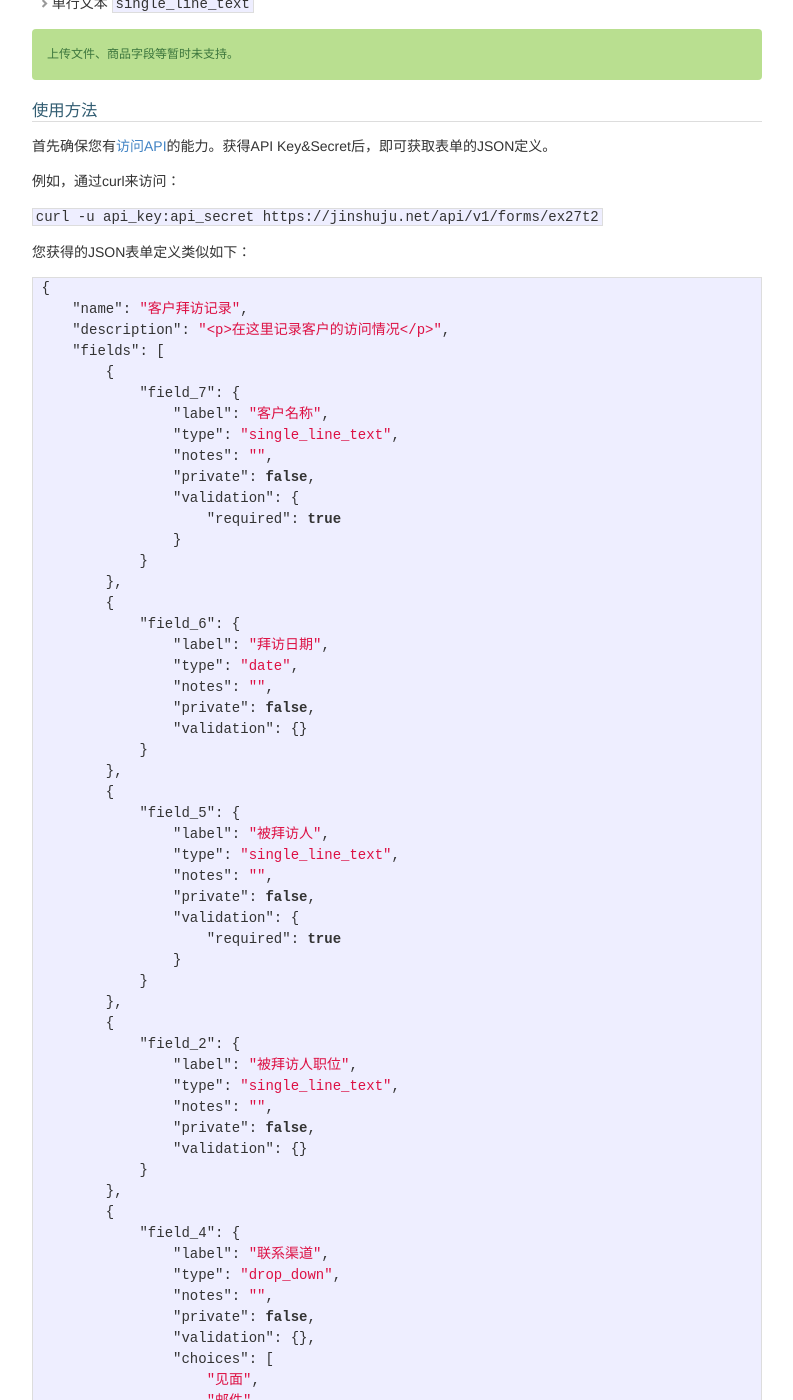
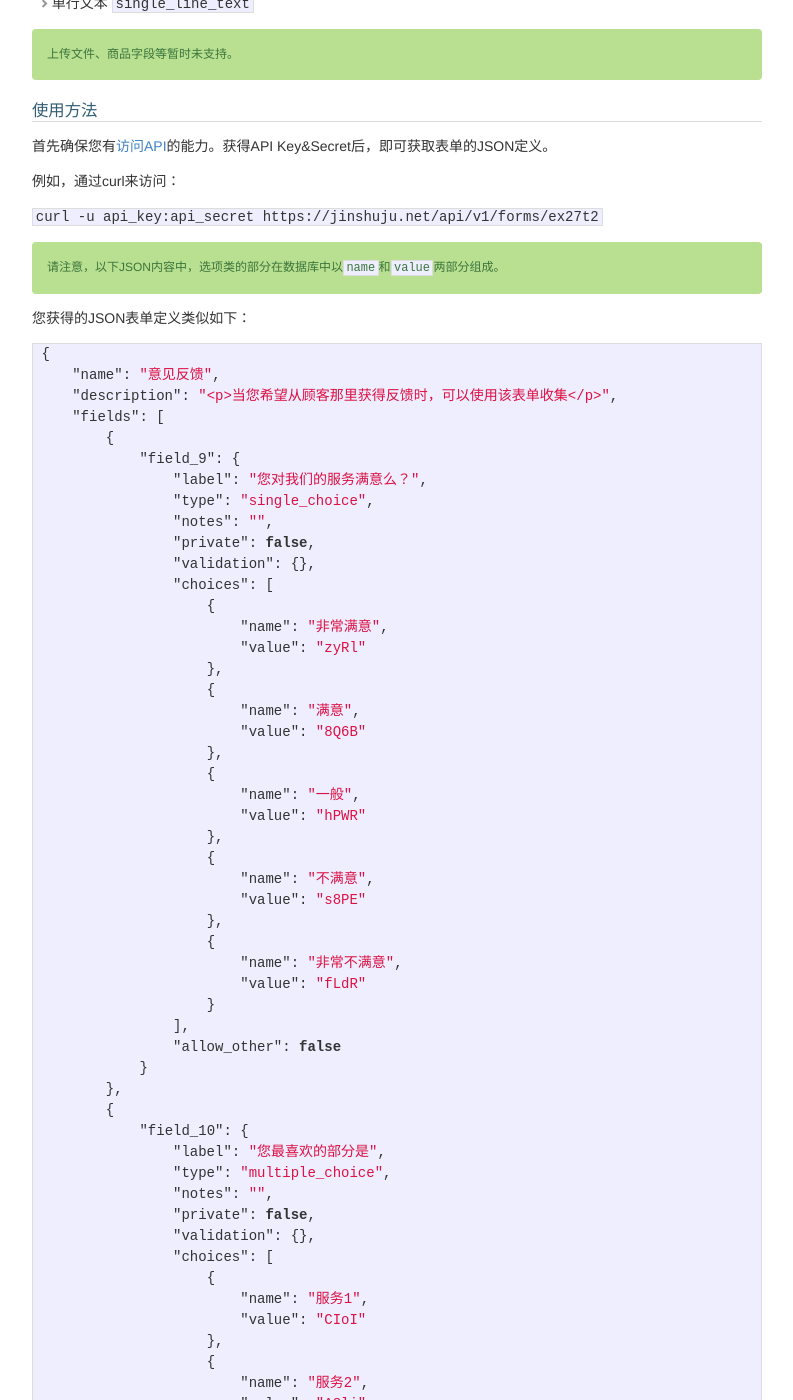
Before and after one commit to jinshuju/help.jinshuju.net, a Jekyll site: the page built from _posts/2014-2-7-form-api.md, in a window 1280 px wide and 1400 px high, scrolled down 434 px. Shown: the whole window, without its empty margins (143-936 px from the left). Built offline with Jekyll 4.4.1, drawn with Linux system fonts in a browser that asks for light colours; nearby versions of some CDN libraries; Markdown is read by kramdown in place of the engine named in the settings; some of the changed text lies outside the part shown.

```diff
--- a/_posts/2014-2-7-form-api.md
+++ b/_posts/2014-2-7-form-api.md
@@ -27,97 +27,74 @@ category: api
 
 `curl -u api_key:api_secret https://jinshuju.net/api/v1/forms/ex27t2`
 
+###### 请注意，以下JSON内容中，选项类的部分在数据库中以`name`和`value`两部分组成。
+
 您获得的JSON表单定义类似如下：
 
 {% highlight json %}
 {
-    "name": "客户拜访记录",
-    "description": "<p>在这里记录客户的访问情况</p>",
+    "name": "意见反馈",
+    "description": "<p>当您希望从顾客那里获得反馈时，可以使用该表单收集</p>",
     "fields": [
         {
-            "field_7": {
-                "label": "客户名称",
-                "type": "single_line_text",
-                "notes": "",
-                "private": false,
-                "validation": {
-                    "required": true
-                }
-            }
-        },
-        {
-            "field_6": {
-                "label": "拜访日期",
-                "type": "date",
-                "notes": "",
-                "private": false,
-                "validation": {}
-            }
-        },
-        {
-            "field_5": {
-                "label": "被拜访人",
-                "type": "single_line_text",
-                "notes": "",
-                "private": false,
-                "validation": {
-                    "required": true
-                }
-            }
-        },
-        {
-            "field_2": {
-                "label": "被拜访人职位",
-                "type": "single_line_text",
-                "notes": "",
-                "private": false,
-                "validation": {}
-            }
-        },
-        {
-            "field_4": {
-                "label": "联系渠道",
-                "type": "drop_down",
+            "field_9": {
+                "label": "您对我们的服务满意么？",
+                "type": "single_choice",
                 "notes": "",
                 "private": false,
                 "validation": {},
                 "choices": [
-                    "见面",
-                    "邮件",
-                    "电话",
-                    "网络"
+                    {
+                        "name": "非常满意",
+                        "value": "zyRl"
+                    },
+                    {
+                        "name": "满意",
+                        "value": "8Q6B"
+                    },
+                    {
+                        "name": "一般",
+                        "value": "hPWR"
+                    },
+                    {
+                        "name": "不满意",
+                        "value": "s8PE"
+                    },
+                    {
+                        "name": "非常不满意",
+                        "value": "fLdR"
+                    }
                 ],
                 "allow_other": false
             }
         },
         {
-            "field_1": {
-                "label": "联系方式",
-                "type": "single_line_text",
-                "notes": "<p>填 电话、邮件地址等</p>",
-                "private": false,
-                "validation": {}
-            }
-        },
-        {
-            "field_8": {
-                "label": "成单可能性",
-                "type": "drop_down",
+            "field_10": {
+                "label": "您最喜欢的部分是",
+                "type": "multiple_choice",
                 "notes": "",
                 "private": false,
                 "validation": {},
                 "choices": [
-                    "N/A",
-                    "30%",
-                    "50%",
-                    "80%"
+                    {
+                        "name": "服务1",
+                        "value": "CIoI"
+                    },
+                    {
+                        "name": "服务2",
+                        "value": "A8li"
+                    },
+                    {
+                        "name": "服务3",
+                        "value": "MIWn"
+                    }
                 ],
                 "allow_other": false
             }
         },
         {
-            "field_3": {
-                "label": "备注",
+            "field_11": {
+                "label": "您希望给我们提出的建议是？",
                 "type": "paragraph_text",
                 "notes": "",
                 "private": false,
@@ -125,44 +102,12 @@ category: api
             }
         },
         {
-            "field_10": {
-                "label": "企业类别",
-                "type": "drop_down",
-                "notes": "",
+            "field_8": {
+                "label": "希望获得联系",
+                "type": "single_line_text",
+                "notes": "如果您希望我们联系您，可以留下您的微博、邮箱或者QQ号",
                 "private": false,
-                "validation": {},
-                "choices": [
-                    "大型欧美外企",
-                    "中小欧美外企",
-                    "大型国企",
-                    "中小国企",
-                    "大型民企",
-                    "中小民企",
-                    "大型日台企业",
-                    "中小日台企业",
-                    "政府机构"
-                ],
-                "allow_other": false
-            }
-        },
-        {
-            "field_9": {
-                "label": "行业类型",
-                "type": "drop_down",
-                "notes": "",
-                "private": false,
-                "validation": {},
-                "choices": [
-                    "制造业",
-                    "软件业",
-                    "会展业",
-                    "金融业",
-                    "旅游业",
-                    "文化传媒",
-                    "政府机构",
-                    "其他"
-                ],
-                "allow_other": false
+                "validation": {}
             }
         }
     ]
```
Also changed, not shown: _posts/2014-2-7-entry-api.md (+5 -4 lines).
